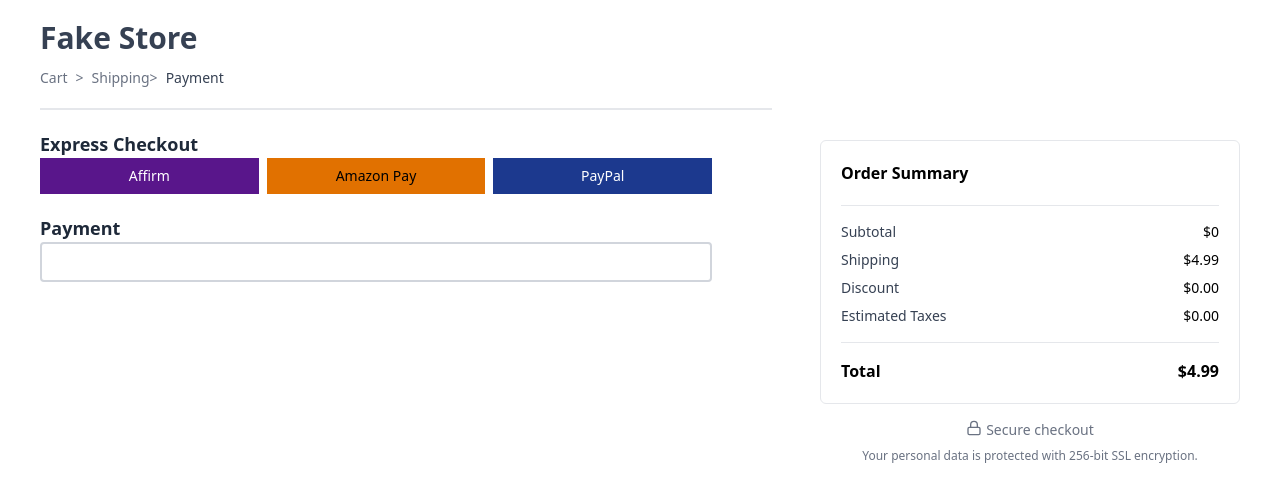
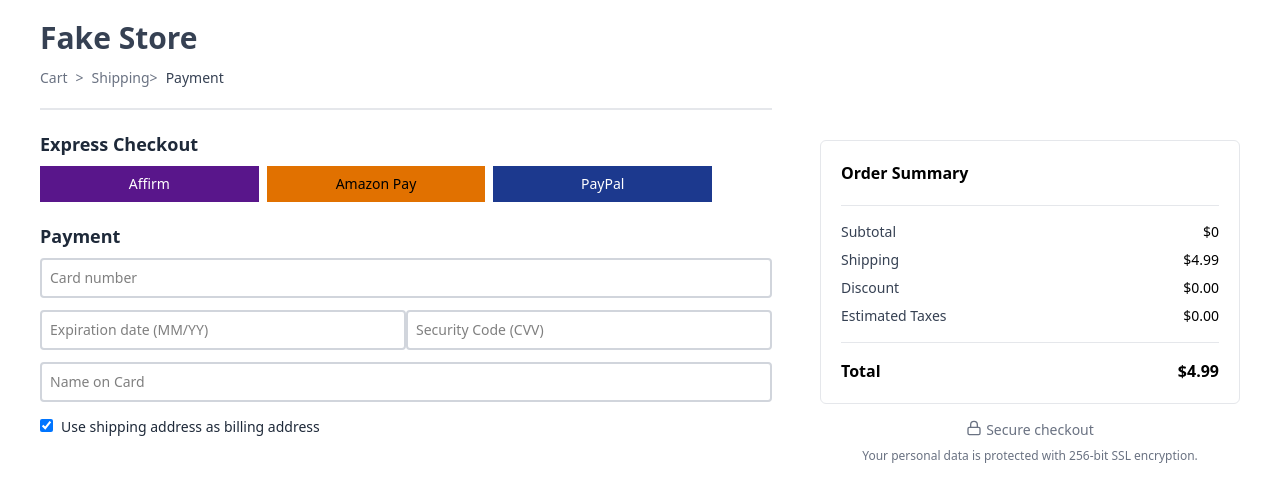
Before and after one commit to mangoPixel1/TailwindStorePage, a React (Vite) app: page /checkout/payment in a window 1280 px wide. Shown: the top 502 px of the page. Built offline with nearby package versions, Linux system fonts and the light colour scheme.

Commit message:
PaymentForm
Dynamically rendered form inputs

```diff
--- a/src/components/PaymentForm.jsx
+++ b/src/components/PaymentForm.jsx
@@ -12,6 +12,7 @@
       //autoComplete: "email",
       //pattern: "[a-z0-9._%+\\-]+@[a-z0-9.\\-]+\\.[a-z]{2,}$",
       errorMessage: "Please enter a valid card number",
+      isFullWidth: true,
     },
     {
       id: 2,
@@ -21,6 +22,7 @@
       //autoComplete: "email",
       //pattern: "[a-z0-9._%+\\-]+@[a-z0-9.\\-]+\\.[a-z]{2,}$",
       errorMessage: "Please enter a valid date in MM/YY",
+      isFullWidth: false,
     },
     {
       id: 3,
@@ -30,6 +32,7 @@
       //autoComplete: "email",
       //pattern: "[a-z0-9._%+\\-]+@[a-z0-9.\\-]+\\.[a-z]{2,}$",
       errorMessage: "Please enter a valid code",
+      isFullWidth: false,
     },
     {
       id: 4,
@@ -39,6 +42,7 @@
       //autoComplete: "email",
       //pattern: "[a-z0-9._%+\\-]+@[a-z0-9.\\-]+\\.[a-z]{2,}$",
       errorMessage: "Please enter a valid name as it appears on your card",
+      isFullWidth: true,
     },
   ]);
 
@@ -49,9 +53,24 @@
     name: "",
   });
 
+  const [useSameAddr, setUseSameAddr] = useState(true);
+
   return (
-    <form>
-      <PaymentFormInput />
+    <form className="space-y-3">
+      <h1 className="mb-2 text-lg text-gray-800 font-semibold">Payment</h1>
+      {inputs.map((input) => (
+        <PaymentFormInput key={input.id} {...input} />
+      ))}
+      <input
+        type="checkbox"
+        id="useShipAddr"
+        name="useShipAddr"
+        checked={useSameAddr}
+        onChange={() => setUseSameAddr((prev) => !prev)}
+      />
+      <label htmlFor="useShipAddr" className="ml-2 text-sm text-gray-800">
+        Use shipping address as billing address
+      </label>
     </form>
   );
 }
--- a/src/components/PaymentFormInput.jsx
+++ b/src/components/PaymentFormInput.jsx
@@ -1,10 +1,14 @@
 import { useState } from "react";
 
-function PaymentFormInput() {
+function PaymentFormInput(props) {
+  const { errorMessage, isFullWidth, ...inputProps } = props;
+
   return (
     <input
-      type="text"
-      className="w-full block border-2 border-gray-300 rounded-sm placeholder:text-sm pl-2 py-2 text-sm"
+      {...inputProps}
+      className={`${
+        isFullWidth ? `w-full` : `w-1/2 inline`
+      } block border-2 border-gray-300 rounded-sm placeholder:text-sm pl-2 py-2 text-sm`}
     />
   );
 }
--- a/src/components/ShippingForm.jsx
+++ b/src/components/ShippingForm.jsx
@@ -3,6 +3,11 @@
 import ShippingFormInput from "./ShippingFormInput";
 
 function ShippingForm() {
+  const EMAIL_INDEX = 0;
+  const OPT_IN_EMAIL_INDEX = 1;
+  const PHONE_INDEX = 2;
+  const OPT_IN_PHONE_INDEX = 3;
+
   const navigate = useNavigate();
 
   const [inputs, setInputs] = useState([
@@ -131,9 +136,6 @@
     e.preventDefault();
     console.log("Submitting");
     navigate("/checkout/payment");
-    // Set button as type="submit"
-    // Handle final input validation
-    // useNavigate to navigate to PaymentForm
   }
 
   console.log(values);
@@ -147,15 +149,15 @@
         </h1>
         <div className="mb-4">
           <ShippingFormInput
-            {...inputs[0]}
-            value={values[inputs[0].name]}
+            {...inputs[EMAIL_INDEX]}
+            value={values[inputs[EMAIL_INDEX].name]}
             handleInputChange={handleInputChange}
           />
 
           <div className="mt-2">
             <ShippingFormInput
-              {...inputs[1]}
-              value={values[inputs[1].name]}
+              {...inputs[OPT_IN_EMAIL_INDEX]}
+              value={values[inputs[OPT_IN_EMAIL_INDEX].name]}
               handleInputChange={handleInputChange}
               label="Email me with news and offers"
             />
@@ -164,14 +166,14 @@
 
         <div>
           <ShippingFormInput
-            {...inputs[2]}
-            value={values[inputs[2].name]}
+            {...inputs[PHONE_INDEX]}
+            value={values[inputs[PHONE_INDEX].name]}
             handleInputChange={handleInputChange}
           />
           <div className="mt-2">
             <ShippingFormInput
-              {...inputs[3]}
-              value={values[inputs[3].name]}
+              {...inputs[OPT_IN_PHONE_INDEX]}
+              value={values[inputs[OPT_IN_PHONE_INDEX].name]}
               handleInputChange={handleInputChange}
               label="I agree to receive order updates and promotional texts. Message & data rates may apply."
             />
@@ -185,7 +187,6 @@
           Shipping Address
         </h1>
         <div className="space-y-3">
-          {/* map the inputs using CheckoutForm */}
           {inputs
             .filter(
               (input) =>
--- a/src/components/pages/CheckoutPayment.jsx
+++ b/src/components/pages/CheckoutPayment.jsx
@@ -46,7 +46,7 @@
 
           {/* Express Checkout */}
           <div className="mb-5 max-w-2xl">
-            <h1 className="text-lg text-gray-800 font-semibold">
+            <h1 className="mb-2 text-lg text-gray-800 font-semibold">
               Express Checkout
             </h1>
             <div className="grid grid-cols-3 gap-2">
@@ -62,10 +62,7 @@
             </div>
           </div>
 
-          <div className="mb-5 max-w-2xl">
-            <h1 className="text-lg text-gray-800 font-semibold">Payment</h1>
-            <PaymentForm />
-          </div>
+          <PaymentForm />
 
           {/* Shipping Form - Left Column */}
         </div>
```
